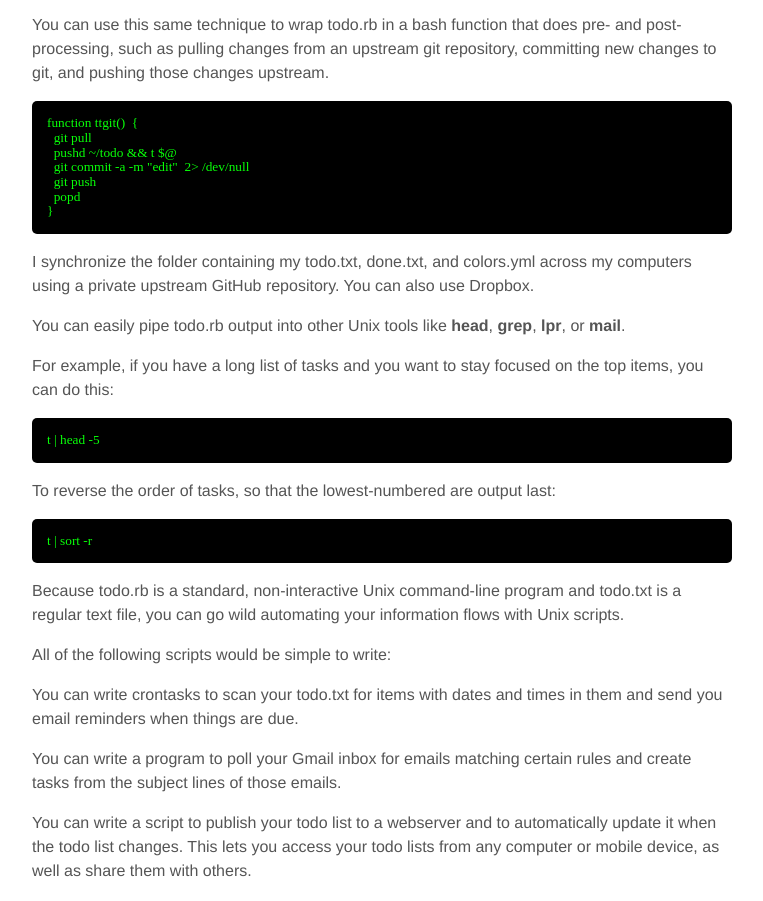
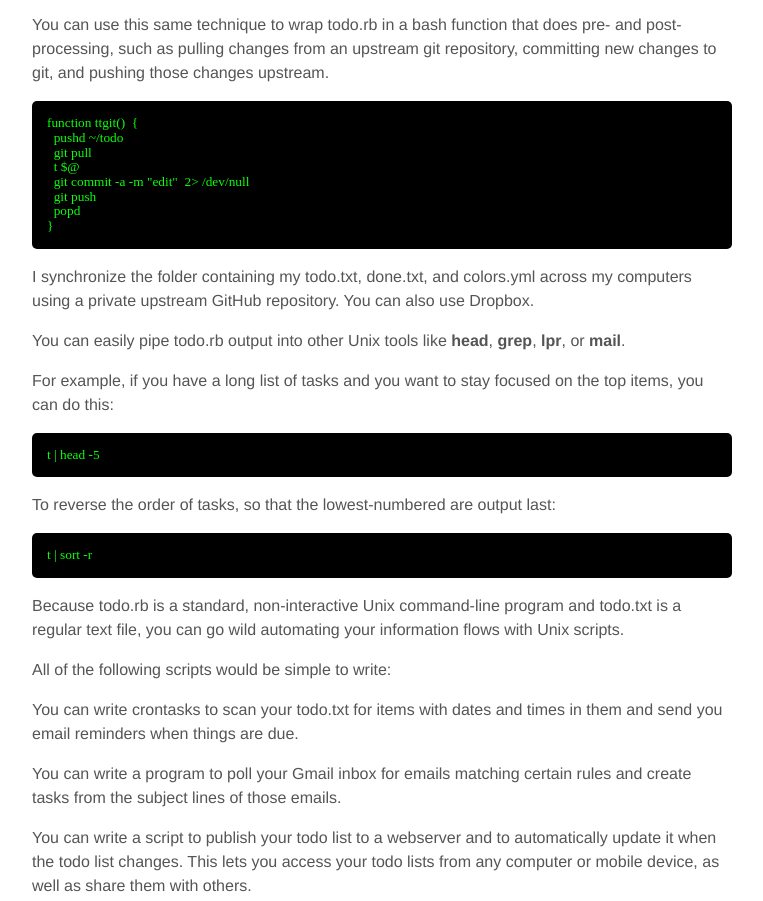
Before and after one commit to danchoi/todo.rb, a plain HTML site: page index.html in a window 1280 px wide. Shown: the part 6180-7081 px from the top of the page, without its empty margins (258-1021 px from the left). Drawn offline with Linux system fonts and the light colour scheme.

Commit message:
fix error in bash function ttgit

```diff
--- a/index.html
+++ b/index.html
@@ -483,8 +483,9 @@ committing new changes to git, and pushing those changes upstream.</p>
 
 <pre>
 function ttgit()  {
+  pushd ~/todo
   git pull
-  pushd ~/todo && t $@
+  t $@
   git commit -a -m "edit"  2> /dev/null
   git push
   popd
```
